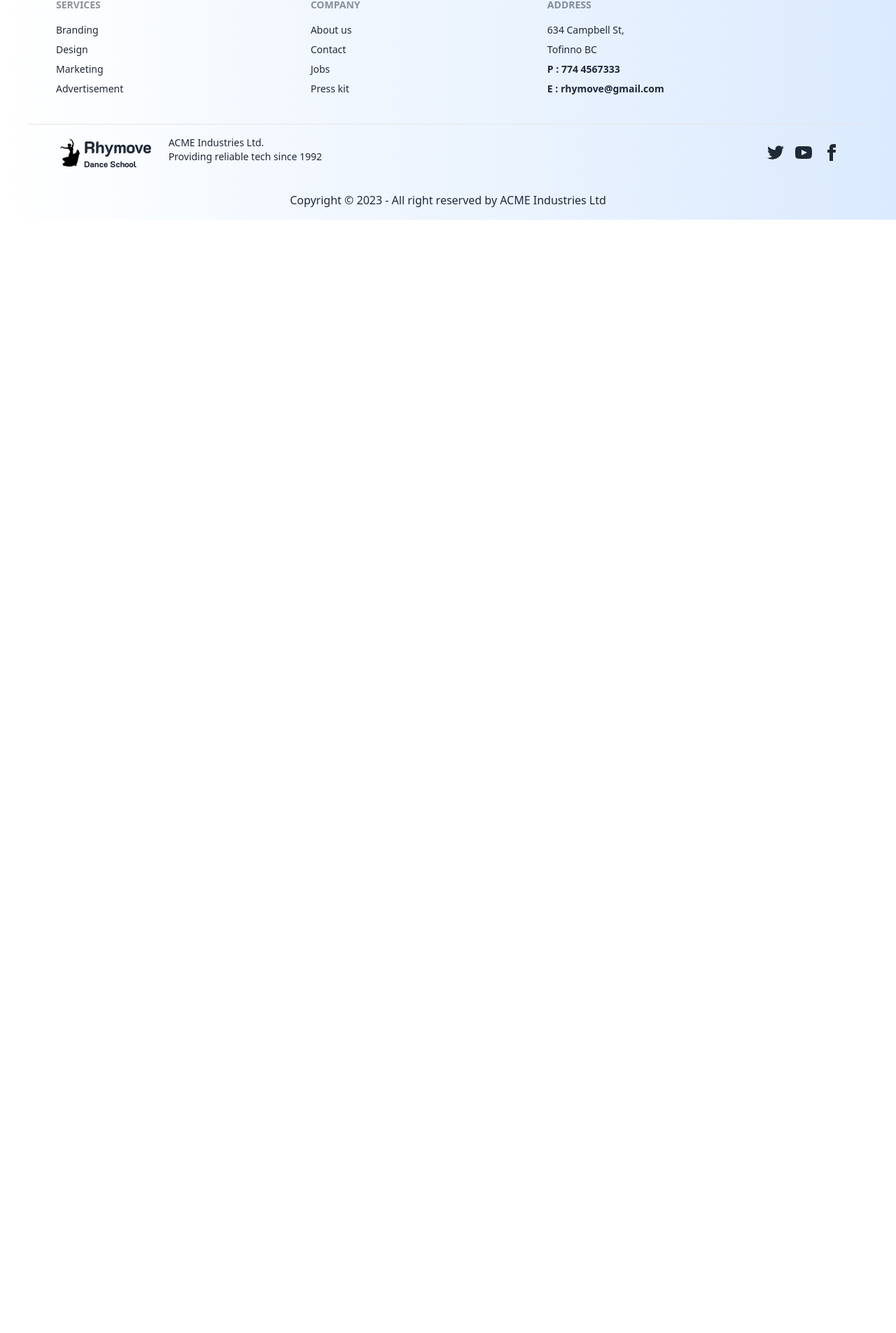
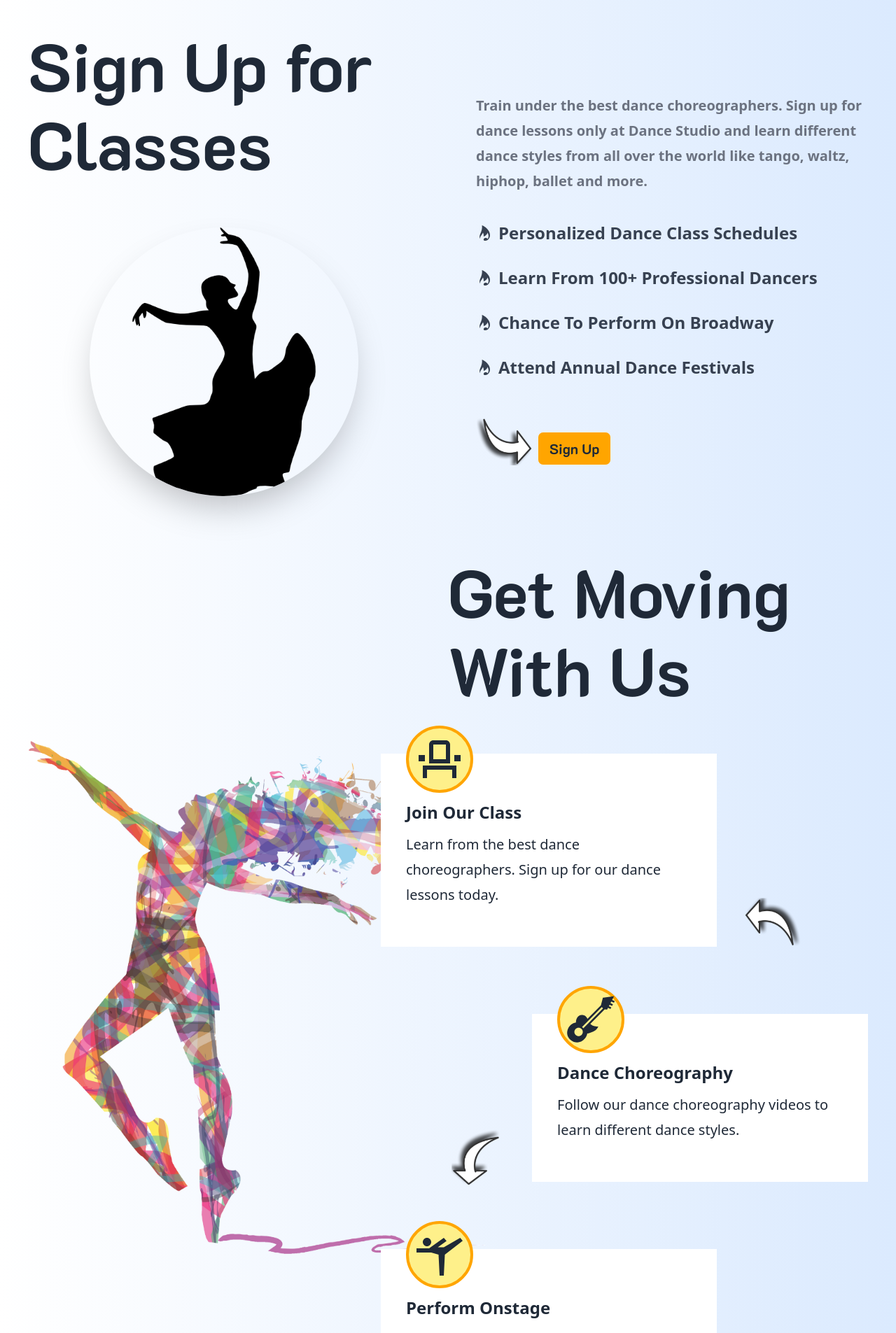
Before and after one commit to sumon-chandra/rhymove-client, a React (Vite) app: page / in a window 1280 px wide. Shown: the part 1154-3059 px from the top of the page at 70% size. Before the commit the page ends 1468 px from the top, so only its background shows below. Built offline with nearby package versions, Linux system fonts and the light colour scheme; no server answers.

Commit message:
Created About Section

```diff
--- /dev/null
+++ b/src/components/home/About.jsx
@@ -0,0 +1,57 @@
+import React from "react";
+import arrow from "../../assets/slider/arrow.png";
+import img from "../../assets/logo.png";
+import { Link } from "react-router-dom";
+import { GiCandlebright } from "react-icons/gi";
+
+const About = () => {
+  return (
+    <section className="section lg:grid grid-cols-2 gap-20">
+      <div className="">
+        <h3 className="lg:pb-16 pb-5 lg:text-[6rem] leading-[7rem] text-2xl font-K2D font-bold lg:text-left text-center">
+          Sign Up for Classes
+        </h3>
+        <img
+          src={img}
+          alt=""
+          className="lg:w-96 w-4/5 mx-auto rounded-full shadow-2xl"
+        />
+      </div>
+      <div className="lg:text-xl mt-6 font-semibold text-gray-500 lg:leading-9 lg:mt-24">
+        <p>
+          Train under the best dance choreographers. Sign up for dance lessons
+          only at Dance Studio and learn different dance styles from all over
+          the world like tango, waltz, hiphop, ballet and more.
+        </p>
+        <ul className=" lg:mt-10 mt-6 lg:space-y-8 lg:text-2xl text-gray-700">
+          <li className="flex gap-2 items-center">
+            <GiCandlebright /> <span>Personalized Dance Class Schedules</span>
+          </li>
+          <li className="flex gap-2 items-center">
+            <GiCandlebright />
+            <span>Learn From 100+ Professional Dancers</span>
+          </li>
+          <li className="flex gap-2 items-center">
+            <GiCandlebright />
+            <span>Chance To Perform On Broadway</span>
+          </li>
+          <li className="flex gap-2 items-center">
+            <GiCandlebright />
+            <span>Attend Annual Dance Festivals</span>
+          </li>
+        </ul>
+        <div className="flex items-end gap-2 lg:mt-14 mt-6">
+          <img src={arrow} alt="" className="lg:w-20 w-6" />
+          <Link
+            to="/login"
+            className="btn btn-sm lg:btn-md rounded-lg lg:text-xl text-xs bg-priColor hover:bg-secColor font-bold font-K2D normal-case"
+          >
+            Sign Up
+          </Link>
+        </div>
+      </div>
+    </section>
+  );
+};
+
+export default About;
--- /dev/null
+++ b/src/components/home/Features.jsx
@@ -0,0 +1,70 @@
+import img from "../../assets/slider/slider-03.png";
+import arrow from "../../assets/slider/arrow.png";
+import icon from "../../assets/features-icon.png";
+import { MdOutlineEventSeat, MdOutlineSportsGymnastics } from "react-icons/md";
+import { GiGuitar } from "react-icons/gi";
+
+const Features = () => {
+  return (
+    <section className="section lg:grid grid-cols-2 items-center">
+      <div className="lg:-mr-20 hidden lg:block">
+        <img src={img} alt="" className="w-full" />
+      </div>
+      <div>
+        <h3 className="lg:pb-16 pb-5 lg:text-[6rem] leading-[7rem] text-2xl font-K2D font-bold lg:text-left text-center">
+          Get Moving With Us
+        </h3>
+        <div className="lg:space-y-24 space-y-20 relative">
+          <div className="lg:flex items-end gap-10 lg:relative right-24">
+            <div className="lg:w-[30rem] bg-white px-9 py-14">
+              <div className="-mt-24 p-2 text-7xl w-24 h-24 text-center bg-yellow-200 border-4 border-priColor rounded-full">
+                <MdOutlineEventSeat />
+              </div>
+              <h4 className="my-3 text-2xl font-bold">Join Our Class</h4>
+              <p className="text-xl leading-9">
+                Learn from the best dance choreographers. Sign up for our dance
+                lessons today.
+              </p>
+            </div>
+            <img
+              src={arrow}
+              alt=""
+              className="rotate-180 w-20 hidden lg:block"
+            />
+          </div>
+          <div className="lg:flex items-end gap-10 lg:relative right-0">
+            <img
+              src={arrow}
+              alt=""
+              className="rotate-90 w-20 hidden lg:block"
+            />
+            <div className="lg:w-[30rem] bg-white px-9 py-14">
+              <div className="-mt-24 p-2 text-7xl w-24 h-24 text-center bg-yellow-200 border-4 border-priColor rounded-full">
+                <GiGuitar />
+              </div>
+              <h4 className="my-3 text-2xl font-bold">Dance Choreography</h4>
+              <p className="text-xl leading-9">
+                Follow our dance choreography videos to learn different dance
+                styles.
+              </p>
+            </div>
+          </div>
+          <div className="lg:flex items-end gap-10 lg:relative right-24">
+            <div className="lg:w-[30rem] bg-white px-9 py-14">
+              <div className="-mt-24 p-2 text-7xl w-24 h-24 text-center bg-yellow-200 border-4 border-priColor rounded-full">
+                <MdOutlineSportsGymnastics />
+              </div>
+              <h4 className="my-3 text-2xl font-bold">Perform Onstage</h4>
+              <p className="text-xl leading-9">
+                Perform onstage at our annual dance festival and get a chance to
+                garner worldwide recognition.
+              </p>
+            </div>
+          </div>
+        </div>
+      </div>
+    </section>
+  );
+};
+
+export default Features;
--- a/src/pages/Home.jsx
+++ b/src/pages/Home.jsx
@@ -1,3 +1,5 @@
+import About from "../components/home/About";
+import Features from "../components/home/Features";
 import PopularClasses from "../components/home/PopularClasses";
 import PopularInstructors from "../components/home/PopularInstructors";
 import Slider from "../components/home/Slider";
@@ -8,6 +10,8 @@ const Home = () => {
       <Slider />
       <PopularClasses />
       <PopularInstructors />
+      <About />
+      <Features />
     </div>
   );
 };
```
Also changed, not shown: src/assets/features-icon.png (added).
